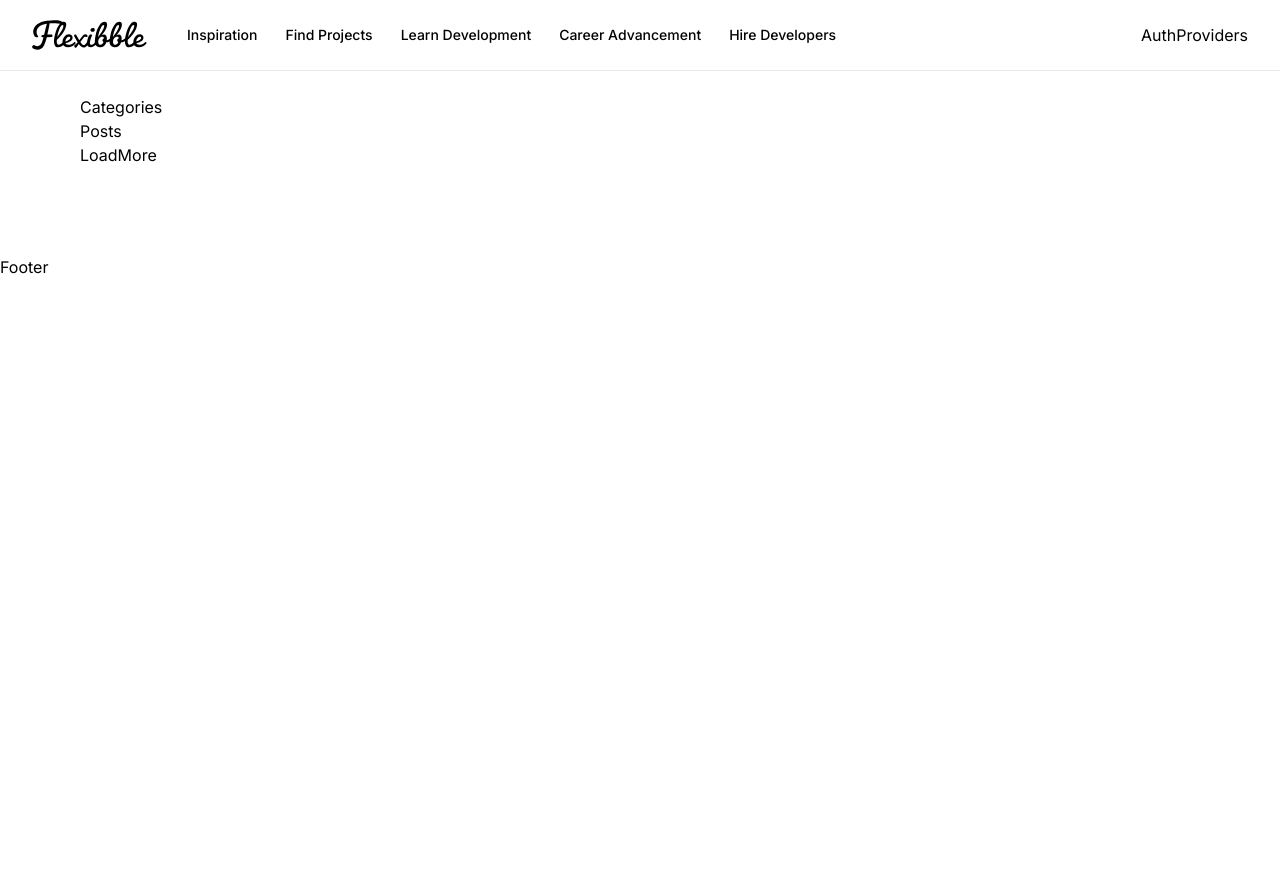
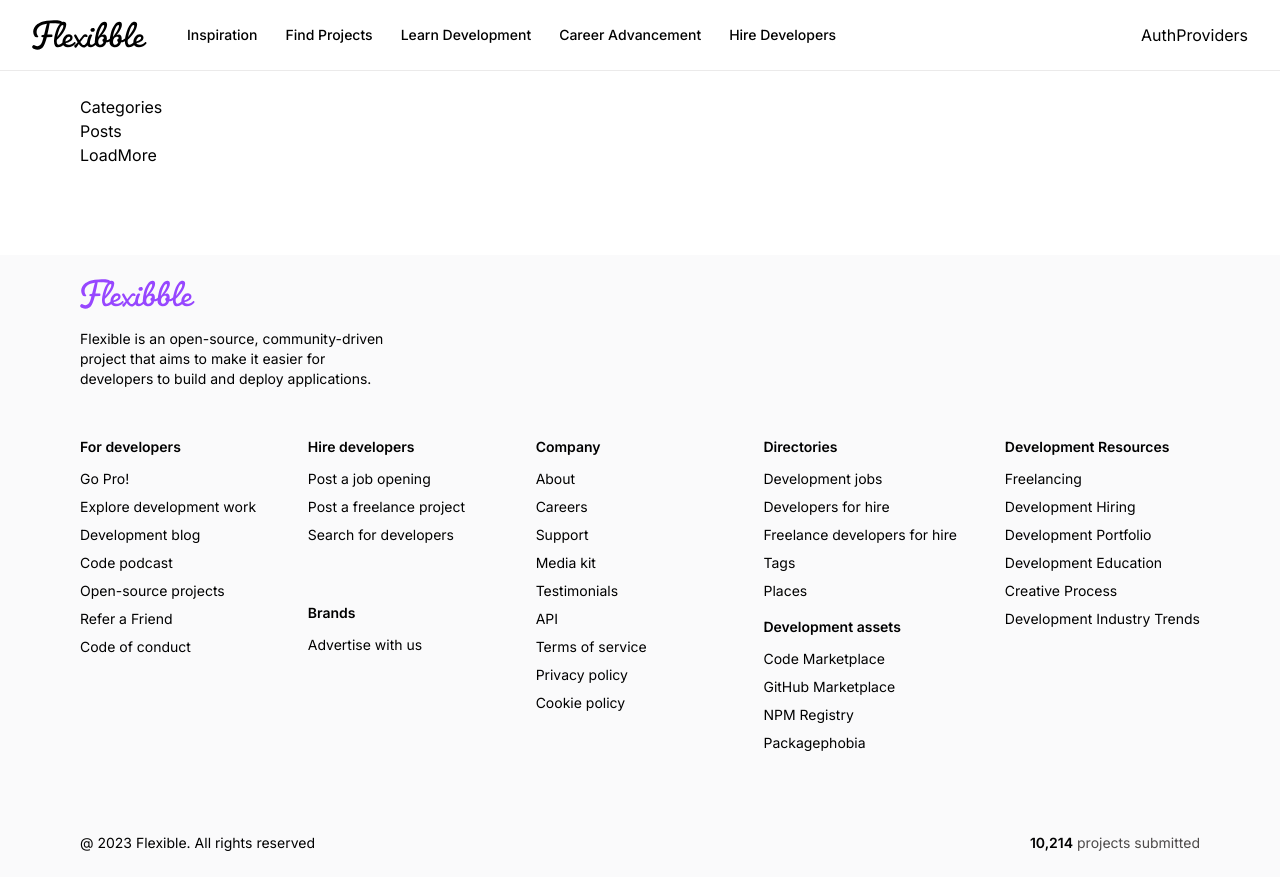
Before and after one commit to MarcinBieniek/React-NextJS-DribbleClone, a Next.js app: page / in a window 1280 px wide. Before the commit the page ends 800 px from the top, so only its background shows below. Built offline with nearby package versions, Linux system fonts and the light colour scheme.

Commit message:
Add footer

```diff
--- a/components/Footer.tsx
+++ b/components/Footer.tsx
@@ -1,10 +1,83 @@
+import { footerLinks } from '@/constant'
+import Image from 'next/image'
+import Link from 'next/link';
 import React from 'react'
+
+type ColumnProps = {
+  title: string;
+  links: Array<string>;
+}
+
+const FooterColumn = ({ title, links }: ColumnProps) => (
+  <div className="footer_column">
+    <h4 className="font-semibold">{title}</h4>
+    <ul className="flex flex-col gap-2 font-normal">
+      {links.map((link) =>
+        <Link href="/" key={link}>{link}</Link>
+      )}
+    </ul>
+  </div>
+)
 
 const Footer = () => {
   return (
-    <div>
-      Footer
-    </div>
+    <footer className="flexStart footer">
+      <div className="flex flex-col gap-12 w-full">
+        <div className="flex items-start flex-col">
+          <Image
+            src="/logo-purple.svg"
+            width={115}
+            height={38}
+            alt="Flexible"
+          />
+          <p className="text-start text-sm font-normal mt-5 max-w-xs">
+            Flexible is an open-source, community-driven project that
+            aims to make it easier for developers to build and deploy
+            applications.
+          </p>
+        </div>
+        <div className="flex flex-wrap gap-12">
+          <FooterColumn
+            title={footerLinks[0].title}
+            links={footerLinks[0].links}
+          />
+          <div className="flex-1 flex flex-col gap-4">
+            <FooterColumn
+              title={footerLinks[1].title}
+              links={footerLinks[1].links}
+            />
+                      <FooterColumn
+              title={footerLinks[2].title}
+              links={footerLinks[2].links}
+            />
+          </div>
+          <FooterColumn
+            title={footerLinks[3].title}
+            links={footerLinks[3].links}
+          />
+          <div className="flex-1 flex flex-col gap-4">
+            <FooterColumn
+              title={footerLinks[4].title}
+              links={footerLinks[4].links}
+            />
+            <FooterColumn
+              title={footerLinks[5].title}
+              links={footerLinks[5].links}
+            />
+          </div>
+          <FooterColumn
+            title={footerLinks[6].title}
+            links={footerLinks[6].links}
+          />
+        </div>
+      </div>
+      <div className="flexBetween footer_copyright">
+        <p>@ 2023 Flexible. All rights reserved</p>
+        <p className="text-gray">
+          <span className="text-black font-semibold">10,214</span> projects submitted
+        </p>
+      </div>
+    </footer>
   )
 }
 
```
